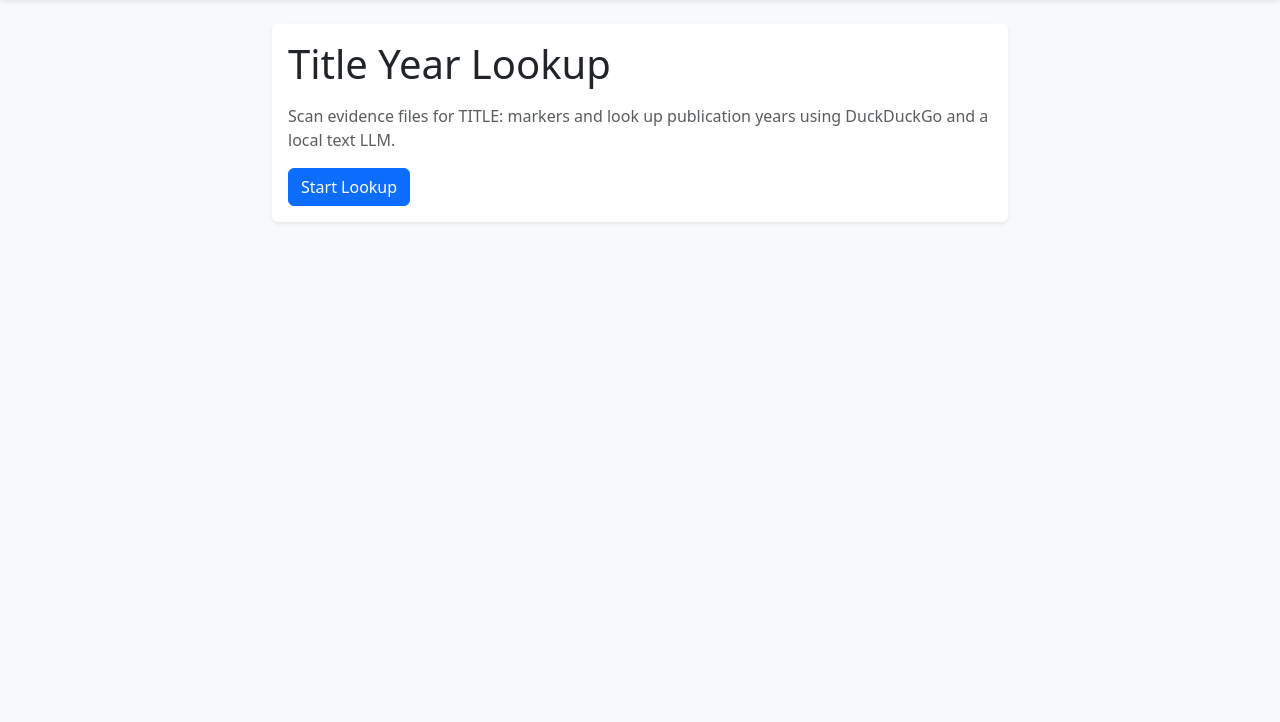
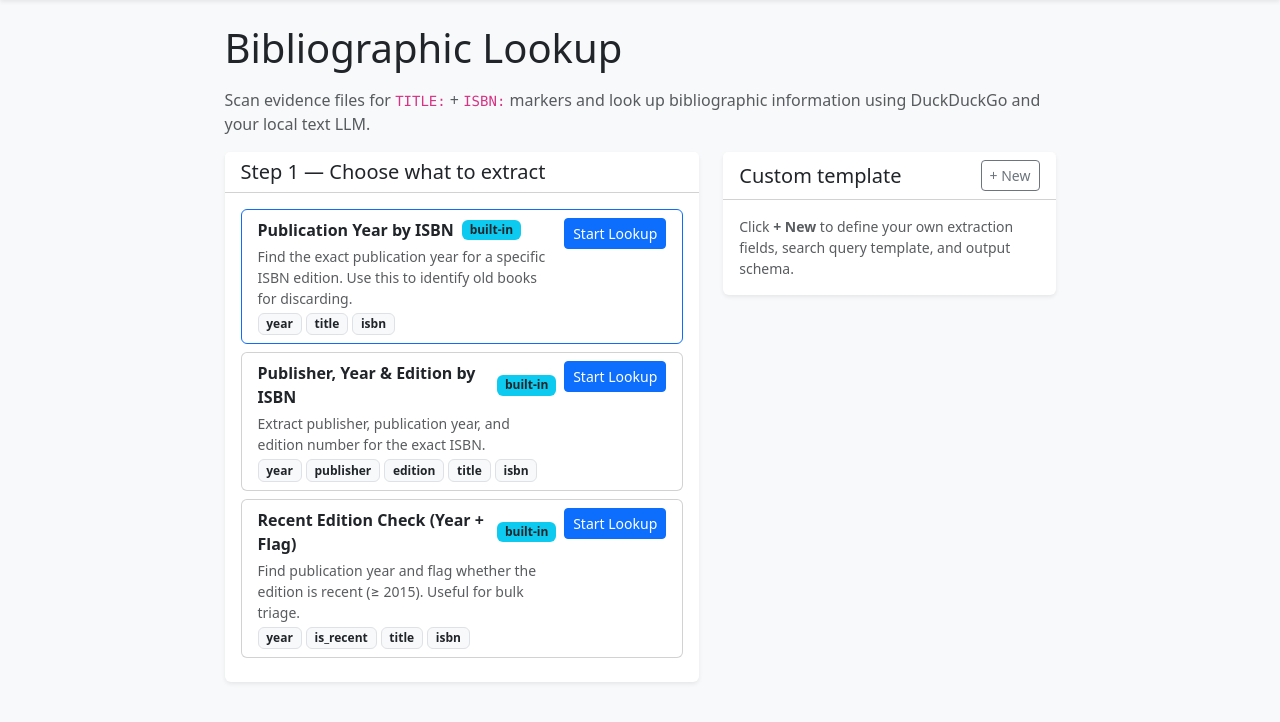
Before and after one commit to Safwankhan2024/imgToTextUsingLocalLLM, a Django app: page /lookup-years/ in a window 1280 px wide. Shown: the part 56-778 px from the top of the page. Run offline with Django 5.2, Linux system fonts and the light colour scheme; data comes from the database, SQL or seed files in the repository; some libraries are stand-ins or nearby versions.

Commit message:
fixed search system with template

```diff
--- /dev/null
+++ b/extractor/templates/extractor/partials/template_list.html
@@ -0,0 +1,53 @@
+{% for tmpl in templates %}
+<div class="card mb-2 {% if forloop.first and not task %}border-primary{% endif %}"
+     id="template-card-{{ tmpl.id }}">
+    <div class="card-body py-2 px-3">
+        <div class="d-flex justify-content-between align-items-start">
+            <div class="flex-grow-1">
+                <div class="d-flex align-items-center gap-2 mb-1">
+                    <strong>{{ tmpl.name }}</strong>
+                    {% if tmpl.is_system %}
+                    <span class="badge bg-info text-dark">built-in</span>
+                    {% else %}
+                    <span class="badge bg-secondary">custom</span>
+                    {% endif %}
+                </div>
+                {% if tmpl.description %}
+                <p class="text-muted small mb-1">{{ tmpl.description }}</p>
+                {% endif %}
+                <div class="d-flex flex-wrap gap-1">
+                    {% for field in tmpl.extract_fields %}
+                    <span class="badge bg-light text-dark border">{{ field }}</span>
+                    {% endfor %}
+                </div>
+            </div>
+            <div class="d-flex gap-1 ms-2 flex-shrink-0">
+                {% if not task %}
+                <form method="post" action="{% url 'title_year_lookup' %}">
+                    {% csrf_token %}
+                    <input type="hidden" name="template_id" value="{{ tmpl.id }}">
+                    <button type="submit" class="btn btn-sm btn-primary">
+                        Start Lookup
+                    </button>
+                </form>
+                {% endif %}
+                {% if not tmpl.is_system %}
+                <button class="btn btn-sm btn-outline-secondary"
+                        hx-get="{% url 'template_edit_form' tmpl.id %}"
+                        hx-target="#custom-template-form"
+                        hx-swap="innerHTML"
+                        title="Edit">✏️</button>
+                <button class="btn btn-sm btn-outline-danger"
+                        hx-post="{% url 'template_delete' tmpl.id %}"
+                        hx-target="#template-list-container"
+                        hx-swap="innerHTML"
+                        hx-confirm="Deactivate '{{ tmpl.name }}'?"
+                        title="Delete">🗑</button>
+                {% endif %}
+            </div>
+        </div>
+    </div>
+</div>
+{% empty %}
+<p class="text-muted">No templates available.</p>
+{% endfor %}
--- a/extractor/templates/extractor/title_lookup.html
+++ b/extractor/templates/extractor/title_lookup.html
@@ -2,24 +2,54 @@
 
 {% block content %}
 <div class="row justify-content-center">
-    <div class="col-lg-8">
-        <div class="card shadow-sm border-0">
-            <div class="card-body">
-                <h1 class="card-title mb-3">Title Year Lookup</h1>
-                <p class="text-muted">Scan evidence files for TITLE: markers and look up publication years using DuckDuckGo and a local text LLM.</p>
+    <div class="col-lg-9">
+        <h1 class="mb-3">Bibliographic Lookup</h1>
+        <p class="text-muted">
+            Scan evidence files for <code>TITLE:</code> + <code>ISBN:</code> markers and look up
+            bibliographic information using DuckDuckGo and your local text LLM.
+        </p>
 
-                <form method="post">
-                    {% csrf_token %}
-                    <button type="submit" class="btn btn-primary">Start Lookup</button>
-                </form>
+        {% if not task %}
+        {# ─── Template selection + manual start ─── #}
+        <div class="row g-4">
+            <div class="col-md-7">
+                <div class="card shadow-sm border-0">
+                    <div class="card-header bg-white">
+                        <h5 class="mb-0">Step 1 — Choose what to extract</h5>
+                    </div>
+                    <div class="card-body" id="template-list-container">
+                        {% include 'extractor/partials/template_list.html' %}
+                    </div>
+                </div>
+            </div>
 
-                {% if task %}
-                <div class="mt-4" id="title-lookup-root">
-                    {% include 'extractor/partials/title_lookup_partial.html' %}
+            <div class="col-md-5">
+                <div class="card shadow-sm border-0">
+                    <div class="card-header bg-white d-flex justify-content-between align-items-center">
+                        <h5 class="mb-0">Custom template</h5>
+                        <button class="btn btn-sm btn-outline-secondary"
+                                hx-get="{% url 'template_edit_form' 0 %}"
+                                hx-target="#custom-template-form"
+                                hx-swap="innerHTML">
+                            + New
+                        </button>
+                    </div>
+                    <div class="card-body" id="custom-template-form">
+                        <p class="text-muted small mb-0">
+                            Click <strong>+ New</strong> to define your own extraction fields,
+                            search query template, and output schema.
+                        </p>
+                    </div>
                 </div>
-                {% endif %}
             </div>
         </div>
+        {% endif %}
+
+        {% if task %}
+        <div class="mt-4" id="title-lookup-root">
+            {% include 'extractor/partials/title_lookup_partial.html' %}
+        </div>
+        {% endif %}
     </div>
 </div>
 {% endblock %}
--- a/extractor/urls.py
+++ b/extractor/urls.py
@@ -12,4 +12,8 @@ urlpatterns = [
     path('lookup-years/', views.title_year_lookup, name='title_year_lookup'),
     path('lookup-years/<uuid:task_id>/status/', views.title_lookup_status, name='title_lookup_status'),
     path('lookup-years/<uuid:task_id>/cancel/', views.cancel_title_lookup, name='cancel_title_lookup'),
+    path('templates/create/', views.template_create, name='template_create'),
+    path('templates/<int:template_id>/edit/', views.template_edit_form, name='template_edit_form'),
+    path('templates/<int:template_id>/update/', views.template_update, name='template_update'),
+    path('templates/<int:template_id>/delete/', views.template_delete, name='template_delete'),
 ]
--- a/extractor/views.py
+++ b/extractor/views.py
@@ -1,7 +1,11 @@
 from django.shortcuts import render, get_object_or_404, redirect
-from django.http import HttpResponse
-from .models import Book, Chapter, PageImage, TitleLookupTask
+from django.http import HttpResponse, JsonResponse
+from .models import Book, Chapter, PageImage, TitleLookupTask, LookupTemplate
 from .tasks import process_chapter_images, run_title_lookup
+
+# ──────────────────────────────────────────────
+#  Dashboard & chapter management (unchanged)
+# ──────────────────────────────────────────────
 
 def dashboard(request):
     if request.method == 'POST':
@@ -34,7 +38,6 @@ def upload_images(request, chapter_id):
     chapter = get_object_or_404(Chapter, id=chapter_id)
     if request.method == 'POST' and request.FILES.getlist('images'):
         images = request.FILES.getlist('images')
-        # get max sequence
         last_page = chapter.pages.order_by('-sequence').first()
         start_seq = last_page.sequence + 1 if last_page else 1
 
@@ -52,7 +55,6 @@ def upload_images(request, chapter_id):
 
 def reorder_pages(request, chapter_id):
     if request.method == 'POST':
-        # Sortable sends arrays in visual order; we persist both ID and hash order.
         page_ids = request.POST.getlist('page')
         page_hashes = request.POST.getlist('page_hash')
 
@@ -74,10 +76,8 @@ def reorder_pages(request, chapter_id):
 
 def trigger_extraction(request, chapter_id):
     chapter = get_object_or_404(Chapter, id=chapter_id)
-    # Mark as processing
     chapter.pages.filter(status='PENDING').update(status='PROCESSING')
 
-    # We will trigger the Huey task here soon
     from .tasks import process_chapter_images
     process_chapter_images(chapter.id)
 
@@ -94,14 +94,41 @@ def page_list_status(request, chapter_id):
     })
 
 
+# ──────────────────────────────────────────────
+#  Template management
+# ──────────────────────────────────────────────
+
+def _ensure_system_templates():
+    LookupTemplate.seed_system_templates()
+
+
 def title_year_lookup(request):
-    task = None
+    """GET  → show template selector + start button (NO auto-start)
+       POST → create task with selected template, then start it"""
+    _ensure_system_templates()
+
     if request.method == 'POST':
-        task = TitleLookupTask.objects.create(status='PENDING')
+        template_id = request.POST.get('template_id')
+        template = get_object_or_404(LookupTemplate, id=template_id, is_active=True)
+
+        task = TitleLookupTask.objects.create(
+            status='PENDING',
+            template_config={
+                'template_id': template.id,
+                'template_name': template.name,
+            }
+        )
         run_title_lookup(task.task_id)
 
+        return render(request, 'extractor/title_lookup.html', {
+            'task': task,
+            'templates': LookupTemplate.objects.filter(is_active=True),
+        })
+
+    # GET — just show the page, no auto-start
     return render(request, 'extractor/title_lookup.html', {
-        'task': task
+        'task': None,
+        'templates': LookupTemplate.objects.filter(is_active=True),
     })
 
 
@@ -127,6 +154,105 @@ def cancel_title_lookup(request, task_id):
     })
 
 
+# ──────────────────────────────────────────────
+#  Custom template CRUD
+# ──────────────────────────────────────────────
+
+def template_create(request):
+    """HTMX endpoint: create a custom template from form data."""
+    if request.method == 'POST':
+        name = request.POST.get('name', '').strip()
+        description = request.POST.get('description', '').strip()
+        extract_fields_raw = request.POST.get('extract_fields', '').strip()
+        search_query_template = request.POST.get('search_query_template', '').strip()
+        prompt_template = request.POST.get('prompt_template', '').strip()
+        output_schema_raw = request.POST.get('output_schema', '').strip()
+
+        if not name:
+            return HttpResponse('<div class="alert alert-danger">Name is required.</div>')
+
+        try:
+            extract_fields = json.loads(extract_fields_raw) if extract_fields_raw else []
+        except json.JSONDecodeError:
+            extract_fields = [f.strip() for f in extract_fields_raw.split(',') if f.strip()]
+
+        try:
+            output_schema = json.loads(output_schema_raw) if output_schema_raw else {}
+        except json.JSONDecodeError:
+            output_schema = {}
+
+        LookupTemplate.objects.create(
+            name=name,
+            description=description,
+            is_system=False,
+            extract_fields=extract_fields,
+            search_query_template=search_query_template or '"{title}" "{isbn}"',
+            prompt_template=prompt_template or LookupTemplate._meta.get_field('prompt_template').default,
+            output_schema=output_schema,
+        )
+
+    return _render_template_list(request)
+
+
+def template_delete(request, template_id):
+    """HTMX endpoint: delete a custom (non-system) template."""
+    if request.method == 'POST':
+        template = get_object_or_404(LookupTemplate, id=template_id)
+        if not template.is_system:
+            template.is_active = False
+            template.save()
+    return _render_template_list(request)
+
+
+def template_edit_form(request, template_id):
+    """HTMX endpoint: return edit form for a template.
+    template_id=0 means 'new template' (blank form)."""
+    if int(template_id) == 0:
+        return render(request, 'extractor/partials/template_form.html', {
+            'editing': None,
+        })
+    template = get_object_or_404(LookupTemplate, id=template_id)
+    return render(request, 'extractor/partials/template_form.html', {
+        'editing': template,
+    })
+
+
+def template_update(request, template_id):
+    """HTMX endpoint: update a custom template."""
+    if request.method == 'POST':
+        template = get_object_or_404(LookupTemplate, id=template_id)
+        if template.is_system:
+            return _render_template_list(request)
+
+        template.name = request.POST.get('name', template.name).strip()
+        template.description = request.POST.get('description', '').strip()
+        template.search_query_template = request.POST.get('search_query_template', '').strip()
+        template.prompt_template = request.POST.get('prompt_template', '').strip()
+
+        extract_fields_raw = request.POST.get('extract_fields', '').strip()
+        try:
+            template.extract_fields = json.loads(extract_fields_raw) if extract_fields_raw else []
+        except json.JSONDecodeError:
+            template.extract_fields = [f.strip() for f in extract_fields_raw.split(',') if f.strip()]
+
+        output_schema_raw = request.POST.get('output_schema', '').strip()
+        try:
+            template.output_schema = json.loads(output_schema_raw) if output_schema_raw else {}
+        except json.JSONDecodeError:
+            template.output_schema = {}
+
+        template.save()
+    return _render_template_list(request)
+
+
+def _render_template_list(request):
+    """Return the template list partial (used after create/delete/update)."""
+    templates = LookupTemplate.objects.filter(is_active=True)
+    return render(request, 'extractor/partials/template_list.html', {
+        'templates': templates,
+    })
+
+
 def review_extracted(request, chapter_id):
     chapter = get_object_or_404(Chapter, id=chapter_id)
     pages = chapter.pages.order_by('sequence', 'id')
```
Also changed, not shown: extractor/llm.py (+50 -24 lines), extractor/models.py (+100 -0 lines), extractor/templates/extractor/partials/template_form.html (added, +75 -0 lines), extractor/templates/extractor/partials/title_lookup_partial.html (+64 -25 lines), extractor/title_lookup.py (+70 -30 lines), extractor/migrations/0005_lookuptemplate_titlelookuptask_template_config.py (added).
